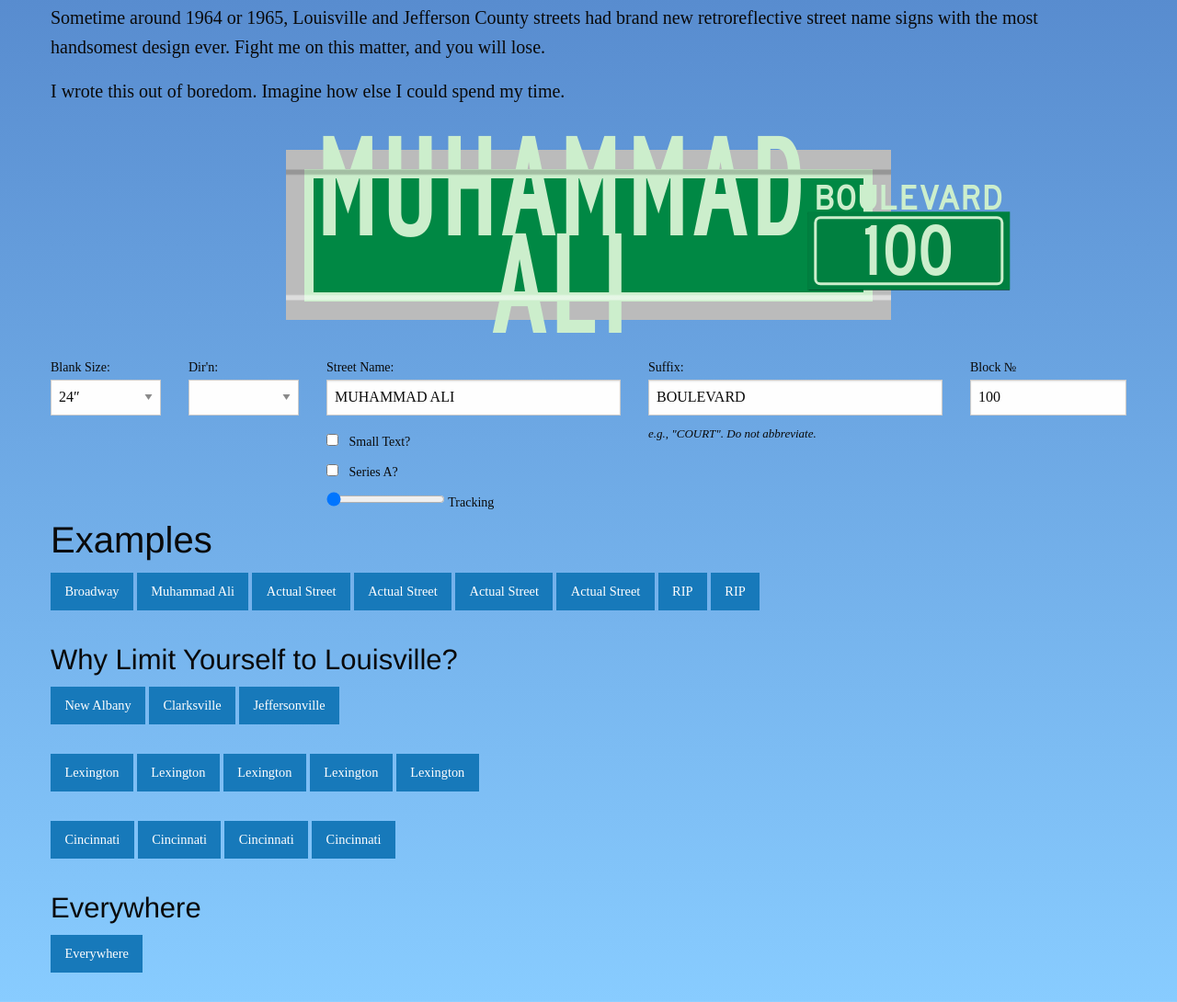
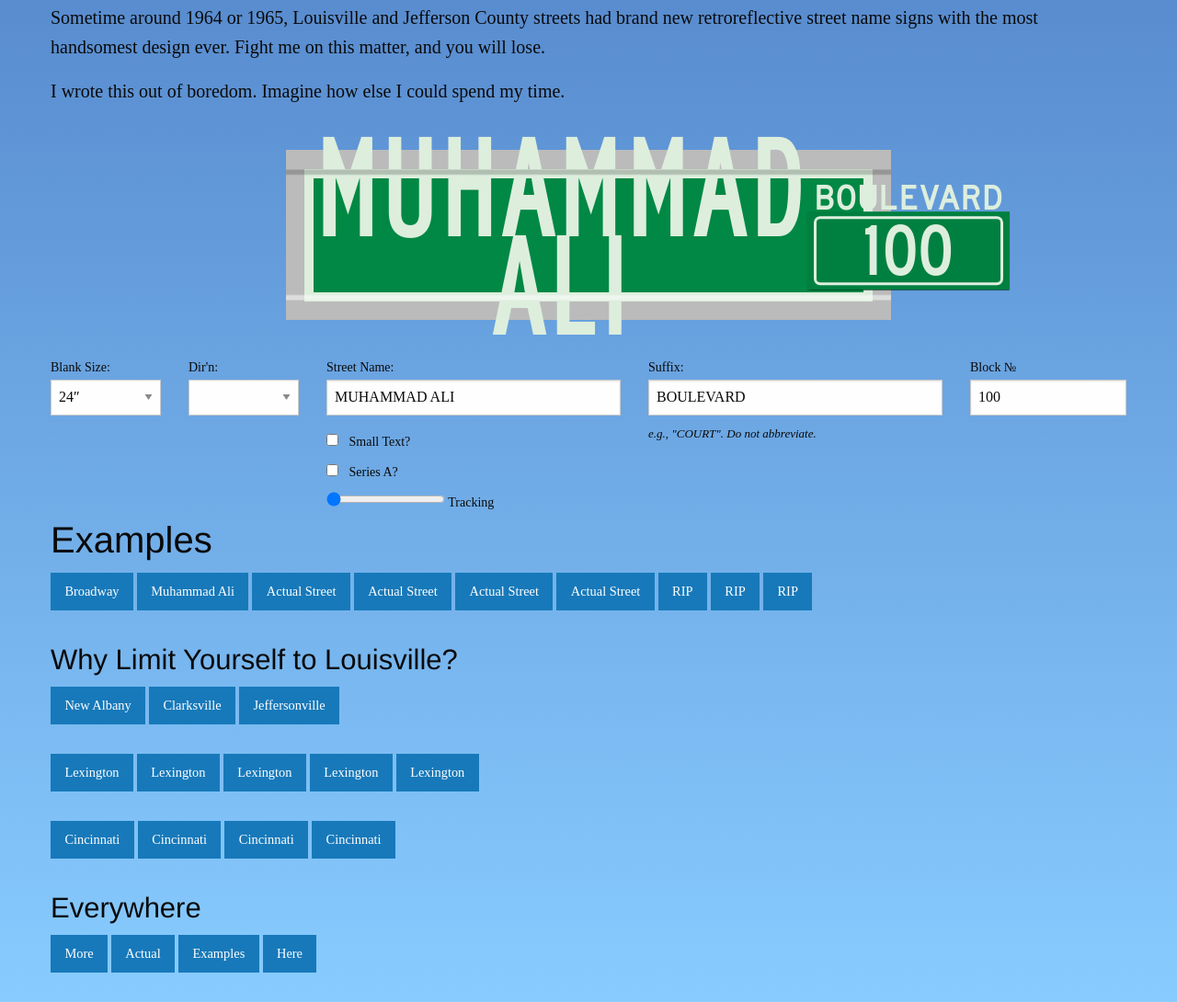
Before and after one commit to dse/louisville-street-sign-generator, a plain HTML site: page index.html in a window 1280 px wide. Shown: the part 72-1162 px from the top of the page at 92% size. Drawn offline with Linux system fonts and the light colour scheme.

Commit message:
enhancements and fixes

```diff
--- a/index.html
+++ b/index.html
@@ -61,18 +61,17 @@
                                         <span class="street-sign__layout__street-type">
                                             <span data-street-designator-output class="street-sign__street-type">ROAD</span>
                                         </span>
-                                        <span class="street-sign__layout__block-number">
-                                            <span class="street-sign__block-number-wrapper">
+                                        <span class="street-sign__layout__block-number-blank">
                                             <span class="street-sign__block-number-blank">
                                             </span>
+                                        </span>
+                                        <span class="street-sign__layout__block-number-decal">
                                             <span class="street-sign__block-number-decal">
                                                 <span class="street-sign__block-number-border">
                                                     <span data-street-block-number-output class="street-sign__block-number">1100</span>
                                                 </span>
                                             </span>
                                         </span>
-                                        </span>
-                                        <span></span>
                                     </span>
                                 </span>
 
@@ -182,6 +181,8 @@
                                            { "blankSize": "30", "direction": "", "name": "CHICOPEE", "designator": "AVENUE", "blockNumber": "400", "smallText": false }'>RIP</button>
                             <button class="button primary" data-street-sign-example='
                                            { "blankSize": "27", "direction": "", "name": "MOHAWK", "designator": "AVENUE", "blockNumber": "300", "smallText": false }'>RIP</button>
+                            <button class="button primary" data-street-sign-example='
+                                           { "blankSize": "21", "direction": "", "name": "PARK", "designator": "BOULEVARD", "blockNumber": "4400", "smallText": false }'>RIP</button>
                         </p>
 
                         <h3>
@@ -245,18 +246,28 @@
 
                         <p>
                             <button class="button primary" data-street-sign-example='
-                                           { "blankSize": "36", "direction": "", "name": "LONG BEACH", "designator": "AVENUE", "blockNumber": "2500", "smallText": false }
-                                           '>
-                                Everywhere
+                                           { "blankSize": "36", "direction": "", "name": "LONG BEACH", "designator": "AVENUE", "blockNumber": "2500", "smallText": false }'>
+                                More
+                            </button>
+                            <button class="button primary" data-street-sign-example='
+                                           { "blankSize": "24", "direction": "", "name": "ZZYZX", "designator": "ROAD", "blockNumber": "49400", "smallText": false }'>
+                                Actual
+                            </button>
+                            <button class="button primary" data-street-sign-example='
+                                           { "blankSize": "30", "direction": "", "name": "Overseas", "designator": "Highway", "blockNumber": "106500", "smallText": false }'>
+                                Examples
+                            </button>
+                            <button class="button primary" data-street-sign-example='
+                                           { "blankSize": "33", "direction": "", "name": "Oxford-Perth", "designator": "Road", "blockNumber": "986000", "smallText": true }'>
+                                Here
                             </button>
                         </p>
-
-
-                    </form>
 
                     </div>
                 </div>
             </div>
+
+        </form>
 
         <script>
             var ssg = new StreetSignGenerator('streetSignGenerator');
--- a/main.js
+++ b/main.js
@@ -98,6 +98,13 @@ Object.assign(StreetSignGenerator.prototype, {
         this.outputs.name.style.letterSpacing = (tracking * -0.05) + 'em';
         this.outputs.designator.innerHTML = designator;
         this.outputs.blockNumber.innerHTML = blockNumber;
+
+        if (/\S/.test(String(blockNumber))) {
+            this.elements.streetSign.classList.remove('street-sign--with-no-block-number');
+        } else {
+            this.elements.streetSign.classList.add('street-sign--with-no-block-number');
+        }
+
         this.elements.streetSign.classList[smallText ? 'add' : 'remove']('street-sign--small-text');
         this.elements.streetSign.classList[seriesA ? 'add' : 'remove']('street-sign--series-a');
         this.elements.streetSign.classList[hasDirection ? 'add' : 'remove']('street-sign--with-direction');
--- /dev/null
+++ b/scss/_mixins.scss
@@ -0,0 +1,9 @@
+@function dimen($dimen) {
+    @return $dimen * $sign-dimen;
+}
+
+@mixin font-size($dimen) {
+    font-size: $dimen / ($font-line-height + $font-padding-top);
+    line-height: $font-line-height;
+    padding-top: $font-padding-top * 1em;
+}
--- a/scss/main.scss
+++ b/scss/main.scss
@@ -63,5 +63,6 @@
 // @include foundation-visibility-classes;
 // @include foundation-prototype-classes;
 
+@import "mixins";
 @import "page";
 @import "styles";
--- a/scss/roadgeek-fonts.scss
+++ b/scss/roadgeek-fonts.scss
@@ -10,6 +10,7 @@
     font-family: 'Series D';
     src: url('../fonts/RG2014D.ttf');
 }
+
 // trial and error based on font
 $font-line-height: 3 / 7;
 $font-padding-top: 1 / 7;
--- a/scss/styles.scss
+++ b/scss/styles.scss
@@ -11,7 +11,7 @@ $sup-adjust: 0 !default;
 
 @mixin font-size($dimen) {
     font-size: $dimen / ($font-line-height + $font-padding-top);
-    line-height: $font-line-height * 1em;
+    line-height: $font-line-height;
     padding-top: $font-padding-top * 1em;
 }
 
@@ -20,7 +20,7 @@ $sign-dimen: 90vw / 42;
 $blank: #bbbbbb;
 $green: #008844;
 $block-number-decal: #008040;
-$off-white: #cceecc;
+$off-white: #ddeedd;
 
 $sign-width:                       dimen(36);
 $sign-height:                      dimen(6.75);
@@ -153,7 +153,12 @@ $direction-2-character-height: dimen(1.25);
         align-self: start;
         justify-self: center;
     }
-    .street-sign__layout__block-number {
+    .street-sign__layout__block-number-blank {
+        grid-area: block-number;
+        align-self: end;
+        justify-self: center;
+    }
+    .street-sign__layout__block-number-decal {
         grid-area: block-number;
         align-self: end;
         justify-self: center;
@@ -215,46 +220,10 @@ $direction-2-character-height: dimen(1.25);
     color: $off-white;
     display: block;
 }
-.street-sign__block-number-decal {
-    position: absolute;
-    top: 50%;
-    left: 50%;
-    transform: translate(-50%, -50%);
-    background-color: $block-number-decal;
-    width: $block-number-decal-width;
-    height: $block-number-decal-height;
-    display: flex;
-    justify-content: center;
-    align-items: center;
-    box-shadow: 0px 1px 1px rgba(black, 0.5);
-}
-.street-sign__block-number-border {
-    display: block;
-    width: $block-number-border-width;
-    height: $block-number-border-height;
-    border: #{$block-number-border-thickness} solid $off-white;
-    border-radius: #{$block-number-border-radius};
-}
-.street-sign__block-number {
-    position: absolute;
-    top: 50%;
-    left: 50%;
-    transform: translate(-50%, -50%);
-    display: block;
 
-    font-family: 'Series C';
-    font-variation-settings: 'wdth' 150;
-
-    @include font-size($block-number-font-size);
-    color: $off-white;
-}
-.street-sign__block-number-wrapper {
-    display: block;
-    width: max($block-number-decal-width, $block-number-blank-width);
-}
 .street-sign__block-number-blank {
     display: block;
-    width: $block-number-blank-width;
+    min-width: $block-number-blank-width;
     height: $block-number-blank-height;
     background-color: $off-white;
     border-radius: $block-number-blank-border-radius;
@@ -262,6 +231,48 @@ $direction-2-character-height: dimen(1.25);
     margin-right: auto;
 }
 
+.street-sign__block-number-decal {
+    background-color: $block-number-decal;
+    min-width: $block-number-decal-width;
+    height: $block-number-decal-height;
+    display: flex;
+    justify-content: center;
+    align-items: center;
+    box-shadow: 0px 1px 1px rgba(black, 0.5);
+    margin-top: 0.1em;
+    margin-bottom: -0.1em;
+
+    @at-root .street-sign--with-no-block-number & {
+        display: none;
+    }
+}
+
+.street-sign__block-number-border {
+    display: block;
+    min-width: $block-number-border-width;
+    height: $block-number-border-height;
+    border: #{$block-number-border-thickness} solid $off-white;
+    border-radius: #{$block-number-border-radius};
+    display: flex;
+    flex-direction: column;
+    justify-content: center;
+    padding-left: 0.2em;
+    padding-right: 0.2em;
+}
+
+.street-sign__block-number {
+    display: block;
+    font-family: 'Series C';
+    font-variation-settings: 'wdth' 150;
+    @include font-size($block-number-font-size);
+    color: $off-white;
+}
+
+.street-sign__block-number-wrapper {
+    display: block;
+    min-width: max($block-number-decal-width, $block-number-blank-width);
+}
+
 #concave-diamond-path {
     width: $street-name-font-size;
     height: $street-name-font-size;
```
Also changed, not shown: css/main.css, css/main.min.css. Lines whose indentation alone changed are shown as unchanged.
